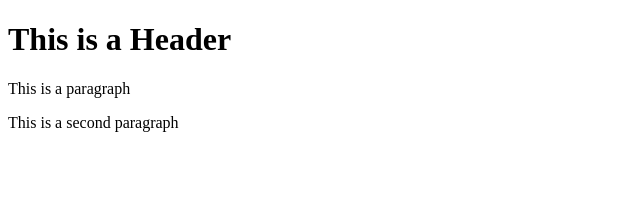
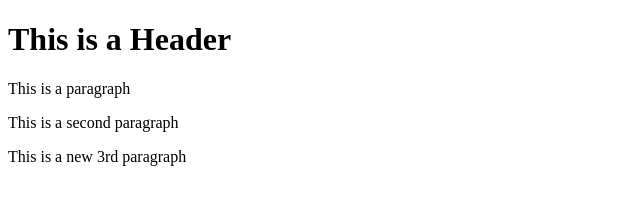
Before and after one commit to karlee123/git-test, a website: page index.html in a window 1280 px wide. Shown: the whole page, without its empty margins (0-640 px from the left). Drawn offline with Linux system fonts and the light colour scheme.

Commit message:
fourth commit

```diff
--- a/index.html
+++ b/index.html
@@ -6,5 +6,6 @@
         <h1>This is a Header</h1>
         <p>This is a paragraph</p>
         <p>This is a second paragraph</p>
+        <p>This is a new 3rd paragraph</p>
     </body>
 </html>
```
Also changed, not shown: package.json (added, +24 -0 lines), 1 other file.
